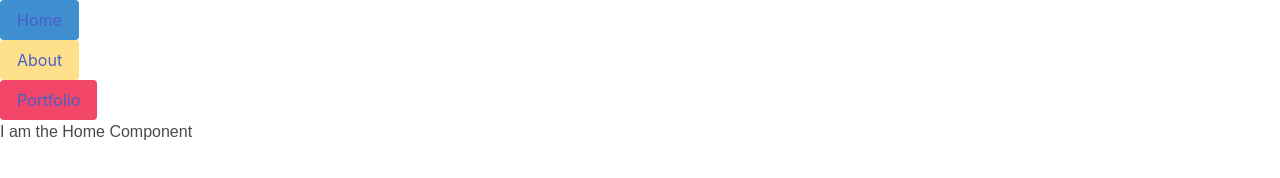
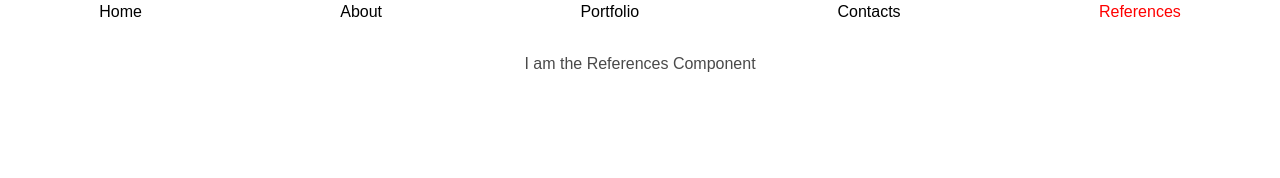
Before and after one commit to londonjmorris/portfolio-app, a React app: page /references in a window 1280 px wide. Built offline with nearby package versions, Linux system fonts and the light colour scheme.

Commit message:
refactor

```diff
--- a/package.json
+++ b/package.json
@@ -9,7 +9,12 @@
     "react-router-dom": "^4.1.2",
     "react-scripts": "1.0.10"
   },
+
+  "homepage": "https://londonjmorris.github.io/portfolio-app",
+
   "scripts": {
+    "predeploy": "npm run build",
+    "deploy": "gh-pages -d build",
     "start": "react-scripts start",
     "build": "react-scripts build",
     "test": "react-scripts test --env=jsdom",
--- a/src/components/BaseLayout.js
+++ b/src/components/BaseLayout.js
@@ -10,7 +10,7 @@ export default class BaseLayout extends Component {
 
   render(){
     return(
-      <div>
+      <div className="page">
         <Navigation />
         {this.props.children}
       </div>
--- /dev/null
+++ b/src/components/Contacts.js
@@ -0,0 +1,9 @@
+import React, {Component} from 'react';
+
+export default class Contacts extends Component {
+  render() {
+    return(
+      <div>I am the Contacts Component</div>
+    )
+  }
+}
--- a/src/components/Navigation.js
+++ b/src/components/Navigation.js
@@ -1,16 +1,16 @@
 import React, {Component} from 'react';
-import {Link} from 'react-router-dom';
+import {NavLink} from 'react-router-dom';
 
 export default class Navigation extends Component{
 
   render() {
     return (
     <nav className="navbar">
-      <div className="is-white">
-        <div><button className="button is-info"><Link to="/">Home</Link></button></div>
-        <div><button className="button is-warning"><Link to="/About">About</Link></button></div>
-        <div><button className="button is-danger"><Link to="/Portfolio">Portfolio</Link></button></div>
-      </div>
+        <NavLink activeClassName="selected" className="nav-link" exact to="/">Home</NavLink>
+        <NavLink activeClassName="selected" className="nav-link" to="/About">About</NavLink>
+        <NavLink activeClassName="selected" className="nav-link" to="/Portfolio">Portfolio</NavLink>
+        <NavLink activeClassName="selected" className="nav-link" to="/Contacts">Contacts</NavLink>
+        <NavLink activeClassName="selected" className="nav-link" to="/References">References</NavLink>
     </nav>
     )
   }
--- /dev/null
+++ b/src/components/References.js
@@ -0,0 +1,9 @@
+import React, {Component} from 'react';
+
+export default class References extends Component {
+  render() {
+    return(
+      <div>I am the References Component</div>
+    )
+  }
+}
--- a/src/index.js
+++ b/src/index.js
@@ -3,20 +3,24 @@ import ReactDOM from 'react-dom';
 import './index.css';
 import App from './components/App';
 import registerServiceWorker from './registerServiceWorker';
-import {BrowserRouter, Route, Switch} from 'react-router-dom';
+import {BrowserRouter, Route, Switch, NavLink} from 'react-router-dom';
 
 import About from './components/About';
 import Home from './components/Home';
 import Portfolio from './components/Portfolio';
+import Contacts from './components/Contacts';
+import References from './components/References';
 import BaseLayout from './components/BaseLayout'
 
 ReactDOM.render(
   <BrowserRouter>
     <BaseLayout>
       <Switch>
+        <Route exact path='/' component={Home}/>
         <Route path='/about' component={About}/>
         <Route path='/portfolio' component={Portfolio}/>
-        <Route path='/' component={Home}/>
+        <Route path='/contacts' component={Contacts}/>
+        <Route path='/references' component={References}/>
       </Switch>
     </BaseLayout>
   </BrowserRouter>
--- a/src/styles/App.css
+++ b/src/styles/App.css
@@ -1,3 +1,16 @@
-.App {
+.page {
   text-align: center;
 }
+
+.navbar{
+  display: flex;
+  justify-content: space-around;
+}
+
+.nav-link{
+  color: black;
+}
+
+.selected{
+  color: red;
+}
```
Also changed, not shown: 1 other file.
